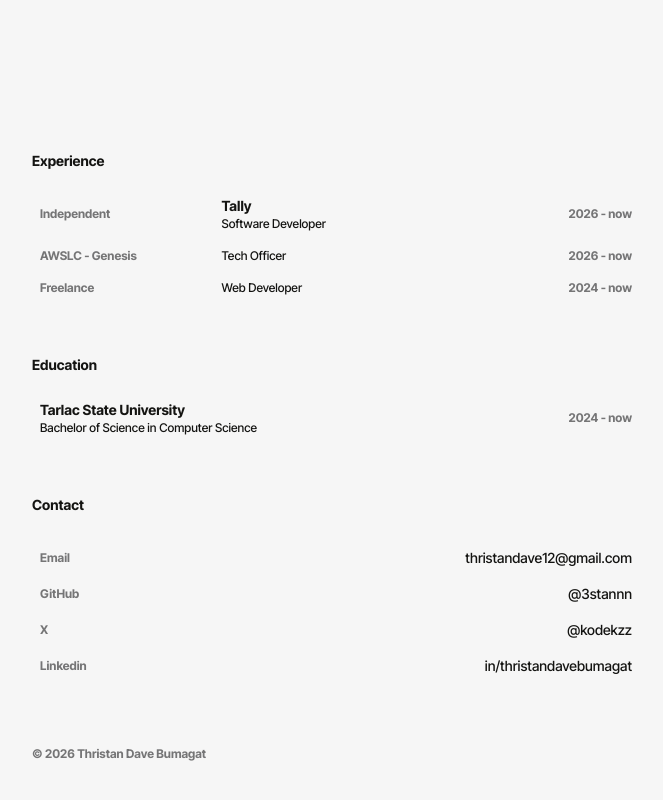
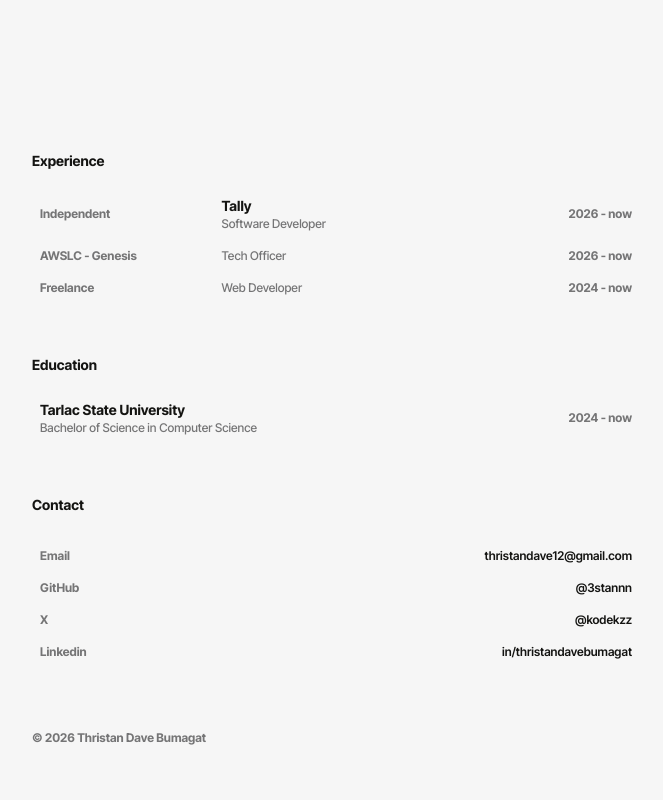
Before and after one commit to 3stannn/thristanbumagat-portfolio, a React (Vite) app: page / in a window 1280 px wide. Shown: the part 2193-2993 px from the top of the page, without its empty margins (304-967 px from the left). Built offline with nearby package versions, Linux system fonts and the light colour scheme.

Commit message:
feat: update styling for Contact, Education, Experience components and fix Navbar aspect ratio

```diff
--- a/src/components/Contact.jsx
+++ b/src/components/Contact.jsx
@@ -6,19 +6,19 @@ function Contact() {
                 <div className="border-[#757576] px-2 py-2 mt-4">
                     <div className="flex flex-row py-2 justify-between items-center">
                         <span className="text-xs font-bold text-(--muted)">Email</span>
-                        <span className="text-sm font-medium">thristandave12@gmail.com</span>
+                        <span className="text-xs font-semibold">thristandave12@gmail.com</span>
                     </div>
                     <div className="flex flex-row py-2 justify-between items-center">
                         <span className="text-xs font-bold text-(--muted)">GitHub</span>
-                        <span className="text-sm font-medium">@3stannn</span>
+                        <span className="text-xs font-semibold">@3stannn</span>
                     </div>
                     <div className="flex flex-row py-2 justify-between items-center">
                         <span className="text-xs font-bold text-(--muted)">X</span>
-                        <span className="text-sm font-medium">@kodekzz</span>
+                        <span className="text-xs font-semibold">@kodekzz</span>
                     </div>
                     <div className="flex flex-row py-2 justify-between items-center">
                         <span className="text-xs font-bold text-(--muted)">Linkedin</span>
-                        <span className="text-sm font-medium">in/thristandavebumagat</span>
+                        <span className="text-xs font-semibold">in/thristandavebumagat</span>
                     </div>
                 </div>
             </div>
--- a/src/components/Education.jsx
+++ b/src/components/Education.jsx
@@ -7,7 +7,7 @@ function Edcation() {
                     <div className="px-2 py-2 flex flex-row justify-between items-center">
                         <div className="flex flex-col">
                             <span className="text-sm font-bold">Tarlac State University</span>
-                            <span className="text-xs font-medium">Bachelor of Science in Computer Science</span>
+                            <span className="text-xs text-(--muted) font-medium">Bachelor of Science in Computer Science</span>
                         </div>
                         <span className="text-xs font-bold text-(--muted)">2024 - now</span>
                     </div>
--- a/src/components/Experience.jsx
+++ b/src/components/Experience.jsx
@@ -18,7 +18,7 @@ function Experience() {
                             <span className="text-xs font-bold text-(--muted)">{exp.org}</span>
                             <div className="flex flex-col">
                                 {exp.project && <span className="text-sm font-bold">{exp.project}</span>}
-                                <span className="text-xs font-medium">{exp.role}</span>
+                                <span className="text-xs font-medium text-(--muted)">{exp.role}</span>
                             </div>
                             <span className="text-xs font-bold text-(--muted) text-right">{exp.period}</span>
                         </div>
--- a/src/layout/Navbar.jsx
+++ b/src/layout/Navbar.jsx
@@ -21,7 +21,7 @@ function Navbar() {
                     {/* signature tinted with currentColor via mask so it follows the theme */}
                     <span
                         aria-hidden="true"
-                        className="block h-10 aspect-[896/512] bg-current"
+                        className="block h-10 aspect-896/512 bg-current"
                         style={{
                             maskImage: `url(${kodekzSig})`,
                             WebkitMaskImage: `url(${kodekzSig})`,
```
